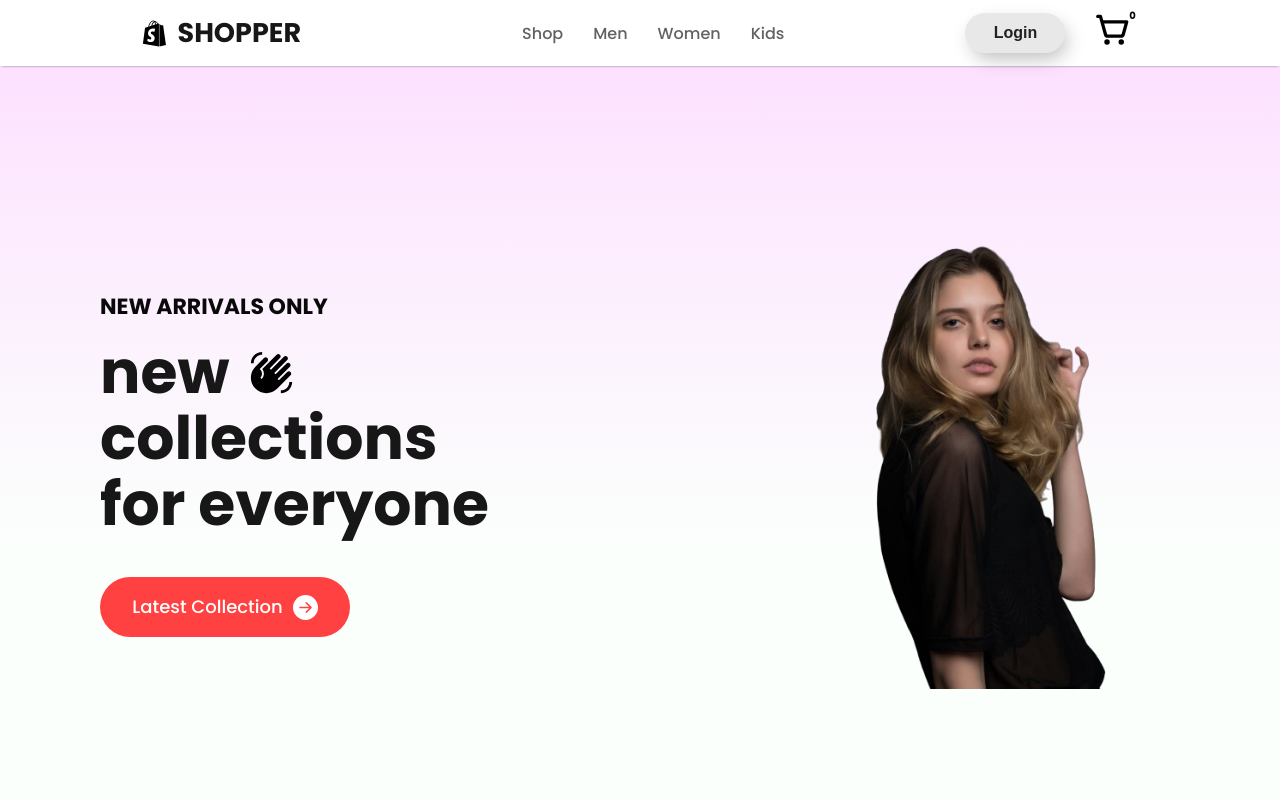
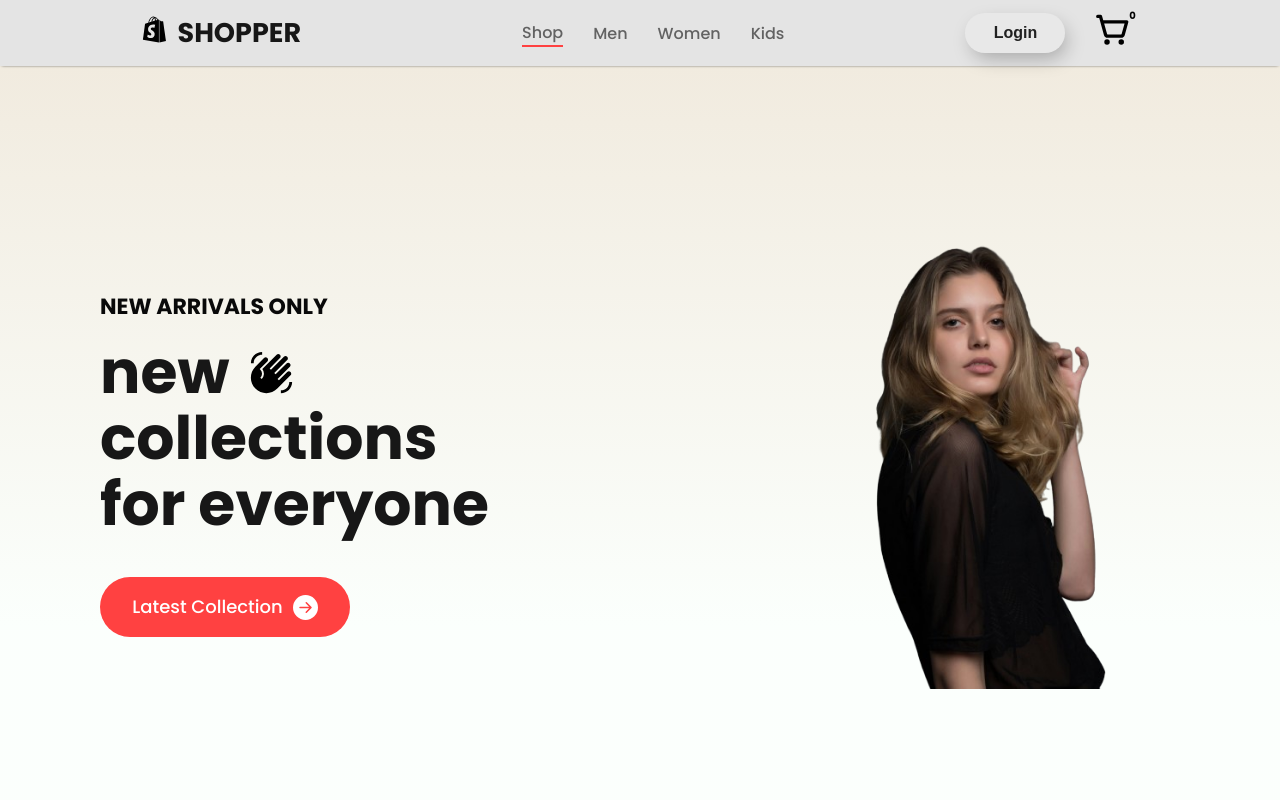
Before and after one commit to sujan-22/e-commerce-website, a React (Create React App) app: page / in a window 1280 px wide. Shown: the top 800 px of the page. Built offline with nearby package versions, Linux system fonts and the light colour scheme.

Commit message:
change some stlyes

```diff
--- a/src/Components/Footer/Footer.css
+++ b/src/Components/Footer/Footer.css
@@ -4,6 +4,7 @@
     justify-content: center;
     align-items: center;
     gap: 50px;
+    background-color: #e4e4e4;
 }
 
 .footer-logo {
--- a/src/Components/Hero/Hero.css
+++ b/src/Components/Hero/Hero.css
@@ -1,7 +1,6 @@
 .hero {
   height: 100vh;
-  background-color: #ffdee9;
-  background: linear-gradient(180deg, #fde1ff 0%, #e1ffea22 60%);
+  background: linear-gradient(180deg, #f1ebdf 0%, #e1ffea22 70%);
   display: flex;
 }
 
--- a/src/Components/Navbar/Navbar.css
+++ b/src/Components/Navbar/Navbar.css
@@ -6,8 +6,7 @@
   justify-content: space-around;
   padding: 16px;
   box-shadow: 0 1px 3px -2px black;
-  background-color: white;
-  backdrop-filter: blur(10px);
+  background-color: #e4e4e4;
   align-items: center;
 }
 
@@ -25,6 +24,12 @@
   color: #171717;
   font-size: 38px;
   font-weight: 700;
+  border: none !important;
+  text-decoration: none;
+}
+
+.nav-logo svg {
+  color: black;
 }
 
 .nav-menu {
@@ -32,6 +37,7 @@
   align-items: center;
   list-style: none;
   gap: 50px;
+  background-color: #e4e4e4;
   color: #626262;
   font-size: 20px;
   font-weight: 500;
@@ -44,6 +50,11 @@
   justify-content: center;
   gap: 3px;
   cursor: pointer;
+}
+
+ul li:hover {
+  font-weight: 600;
+  color: #000000;
 }
 
 .nav-menu hr {
@@ -135,6 +146,11 @@ Link {
   display: none;
 }
 
+.nav-menu li.active {
+  color: black;
+  border-bottom: 2px solid #ff4141;
+}
+
 @media (max-width: 1280px) {
   .navbar {
     padding: 12px 50px;
@@ -222,7 +238,7 @@ Link {
     width: 100%;
     position: absolute;
     box-shadow: 0 1px 3px -2px black;
-    background-color: white;
+    background-color: #e4e4e4;
     backdrop-filter: blur(100px);
     justify-content: center;
     top: 50px;
--- a/src/Components/Navbar/Navbar.jsx
+++ b/src/Components/Navbar/Navbar.jsx
@@ -3,13 +3,14 @@ import "./Navbar.css";
 import { PiShoppingCartSimpleBold } from "react-icons/pi";
 import { IoIosArrowDropdownCircle } from "react-icons/io";
 import { FaShopify } from "react-icons/fa";
-import { Link } from "react-router-dom";
+import { Link, useLocation } from "react-router-dom";
 import Badge from "react-bootstrap/Badge";
 import { ShopContext } from "../../Context/ShopContext";
 
 const Navbar = () => {
   const [menuOpen, setMenuOpen] = useState(false);
   const { getTotalCartItems } = useContext(ShopContext);
+  const location = useLocation();
 
   const toggleMenu = () => {
     setMenuOpen(!menuOpen);
@@ -18,7 +19,9 @@ const Navbar = () => {
   return (
     <div className="navbar">
       <div className="nav-logo">
-        <FaShopify className="svg" />
+        <Link to="/">
+          <FaShopify className="svg" />
+        </Link>
         <p>SHOPPER</p>
       </div>
       <IoIosArrowDropdownCircle
@@ -26,29 +29,30 @@ const Navbar = () => {
         onClick={toggleMenu}
       />
       <ul className={`nav-menu ${menuOpen ? "visible" : ""}`}>
-        <li onClick={() => setMenuOpen(false)}>
-          <Link to="/" style={{ textDecoration: "none", color: "#626262" }}>
-            Shop
-          </Link>
-        </li>
-        <li onClick={() => setMenuOpen(false)}>
-          <Link to="/mens" style={{ textDecoration: "none", color: "#626262" }}>
-            Men
-          </Link>
-        </li>
-        <li onClick={() => setMenuOpen(false)}>
-          <Link
-            to="/womens"
-            style={{ textDecoration: "none", color: "#626262" }}
-          >
-            Women
-          </Link>
-        </li>
-        <li onClick={() => setMenuOpen(false)}>
-          <Link to="/kids" style={{ textDecoration: "none", color: "#626262" }}>
-            Kids
-          </Link>
-        </li>
+        <NavItem
+          to="/"
+          label="Shop"
+          currentPath={location.pathname}
+          setMenuOpen={setMenuOpen}
+        />
+        <NavItem
+          to="/mens"
+          label="Men"
+          currentPath={location.pathname}
+          setMenuOpen={setMenuOpen}
+        />
+        <NavItem
+          to="/womens"
+          label="Women"
+          currentPath={location.pathname}
+          setMenuOpen={setMenuOpen}
+        />
+        <NavItem
+          to="/kids"
+          label="Kids"
+          currentPath={location.pathname}
+          setMenuOpen={setMenuOpen}
+        />
       </ul>
       <div className="nav-login-cart">
         <Link to="/login">
@@ -65,4 +69,15 @@ const Navbar = () => {
   );
 };
 
+const NavItem = ({ to, label, currentPath, setMenuOpen }) => (
+  <li
+    onClick={() => setMenuOpen(false)}
+    className={currentPath === to ? "active" : ""}
+  >
+    <Link to={to} style={{ textDecoration: "none", color: "#626262" }}>
+      {label}
+    </Link>
+  </li>
+);
+
 export default Navbar;
--- a/src/Components/NewsLetter/NewsLetter.css
+++ b/src/Components/NewsLetter/NewsLetter.css
@@ -8,7 +8,7 @@
     margin: auto;
     padding: 0px 140px;
     margin-bottom: 140px;
-    background: linear-gradient(180deg, #fde1ff 0%, #e1ffea22 60%);
+    background: linear-gradient(180deg, #f1ebdf 0%, #e1ffea22 70%);
     gap: 30px;
 }
 
--- a/src/Components/Offers/Offers.css
+++ b/src/Components/Offers/Offers.css
@@ -5,7 +5,7 @@
     margin: auto;
     padding: 0px 140px;
     margin-bottom: 150px;
-    background: linear-gradient(180deg, #fde1ff 0%, #e1ffea22 60%);
+    background: linear-gradient(180deg, #f1ebdf 0%, #e1ffea22 70%);
 }
 
 .offers-left {
```
Also changed, not shown: 1 other file (tests, documents, lock files or other folders).
